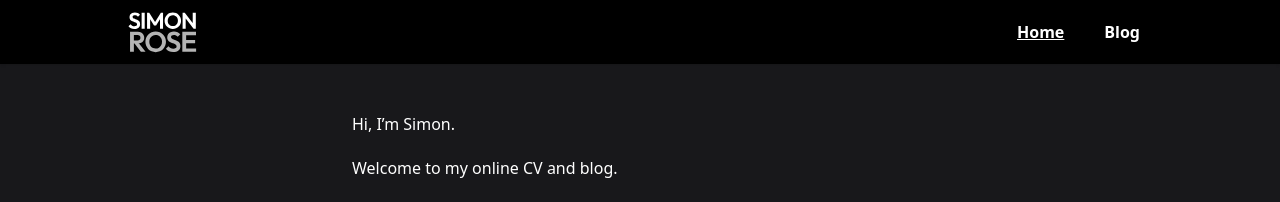
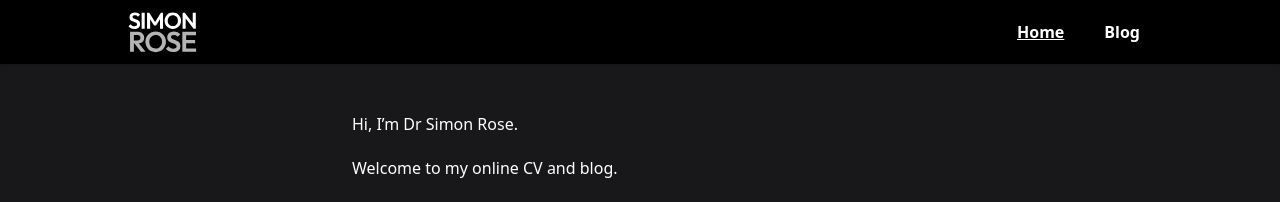
Before and after one commit to simonrose121/simon-rose.co.uk, a Next.js app: page / in a window 1280 px wide. Shown: the top 202 px of the page. Built offline with nearby package versions, Linux system fonts and the light colour scheme.

Commit message:
fix: update name

```diff
--- a/components/Profile/Profile.tsx
+++ b/components/Profile/Profile.tsx
@@ -52,7 +52,7 @@ export const Profile: React.FC = () => {
 				className="rounded-full w-48 shadow-lg"
 			/>
 			<div className="flex text-md flex-col gap-5">
-				<p>Hi, I’m Simon.</p>
+				<p>Hi, I’m Dr Simon Rose.</p>
 				<p>Welcome to my online CV and blog.</p>
 				<p>
 					I am a driven and adaptable software engineer who is experienced in building and leading
```
